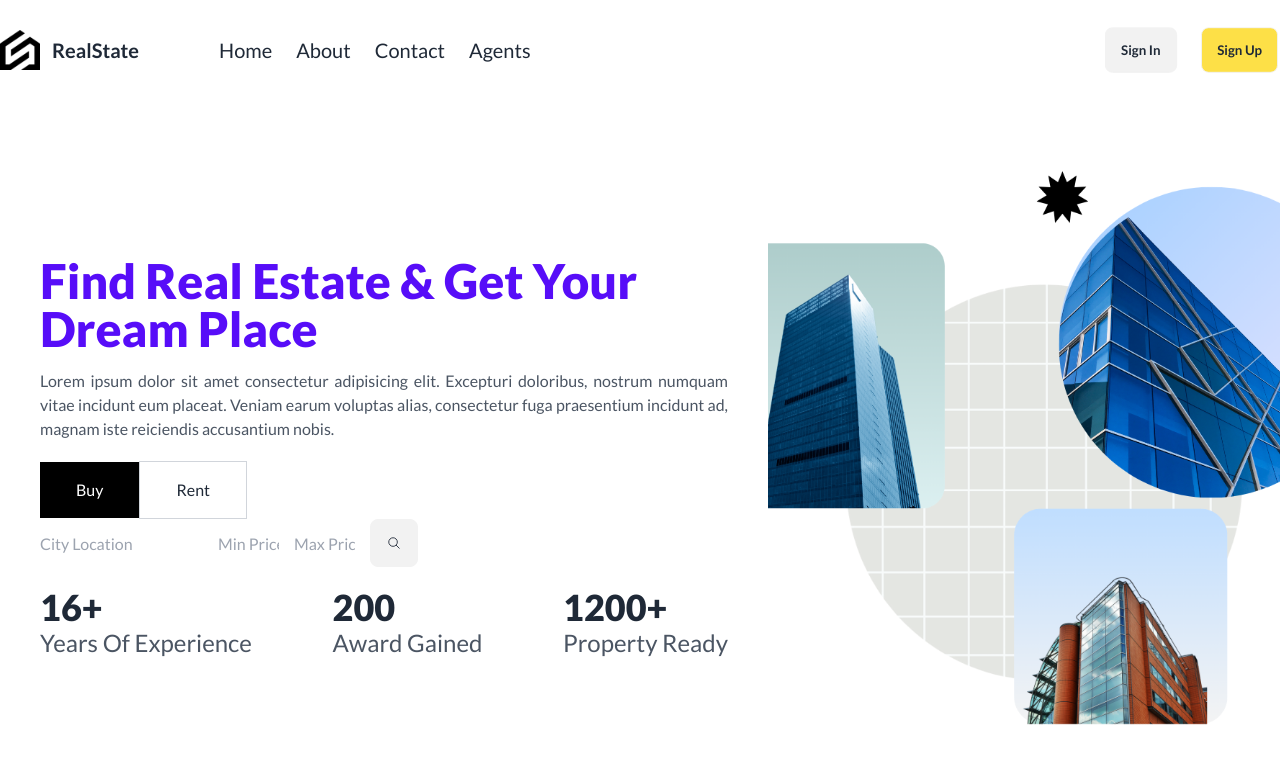
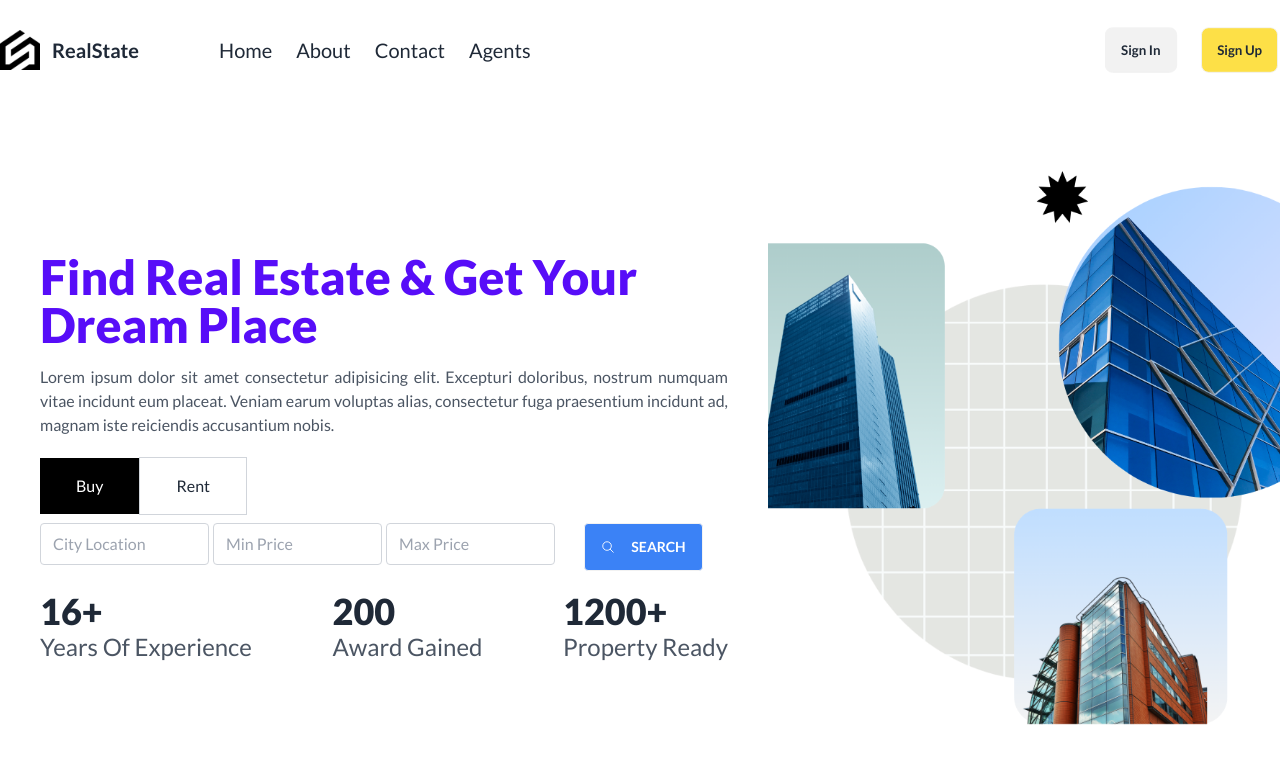
Before and after one commit to AshikurZaman01/Real-Estate-App-UI, a React (Vite) app: page / in a window 1280 px wide. Shown: the top 764 px of the page. Built offline with nearby package versions, Linux system fonts and the light colour scheme.

Commit message:
add form in searchbar

```diff
--- a/src/Components/Pages/Navbar/Hero Section/SearchBar.jsx
+++ b/src/Components/Pages/Navbar/Hero Section/SearchBar.jsx
@@ -5,6 +5,11 @@ const SearchBar = () => {
     const btnType = ["Buy", "Rent"];
     const [type, setType] = useState("Buy");
 
+    const handleSubmit = (e) => {
+        e.preventDefault();
+
+        console.log("Form submitted");
+    };
 
 
     return (
@@ -18,11 +23,47 @@ const SearchBar = () => {
                 }
             </div>
 
-            <form>
-                <input type="text" name="location" placeholder="City Location" />
-                <input type="number" name="minPrice" placeholder="Min Price" min={0} max={100000} />
-                <input type="number" name="maxPrice" placeholder="Max Price" min={0} max={100000} />
-                <button className="btn btn-md"><IoSearchOutline /></button>
+            <form onSubmit={handleSubmit} className="grid grid-cols-4 gap-1 mt-2">
+                <div className="col-span-4 sm:col-span-1">
+                    <input
+                        id="location"
+                        type="text"
+                        name="location"
+                        placeholder="City Location"
+                        className="w-full border border-gray-300 rounded px-3 py-2"
+                    />
+                </div>
+                <div className="col-span-2 sm:col-span-1">
+                    <input
+                        id="minPrice"
+                        type="number"
+                        name="minPrice"
+                        placeholder="Min Price"
+                        min={0}
+                        max={100000}
+                        className="w-full border border-gray-300 rounded px-3 py-2"
+                    />
+                </div>
+                <div className="col-span-2 sm:col-span-1">
+                    <input
+                        id="maxPrice"
+                        type="number"
+                        name="maxPrice"
+                        placeholder="Max Price"
+                        min={0}
+                        max={100000}
+                        className="w-full border border-gray-300 rounded px-3 py-2"
+                    />
+                </div>
+                <div className="col-span-4 sm:col-span-1 flex items-center justify-center">
+                    <button
+                        type="submit"
+                        className="btn btn-md bg-blue-500 hover:bg-blue-700 text-white font-bold py-2 px-4 rounded"
+                    >
+                        <IoSearchOutline className="inline-block mr-2" />
+                        Search
+                    </button>
+                </div>
             </form>
 
         </div>
```
